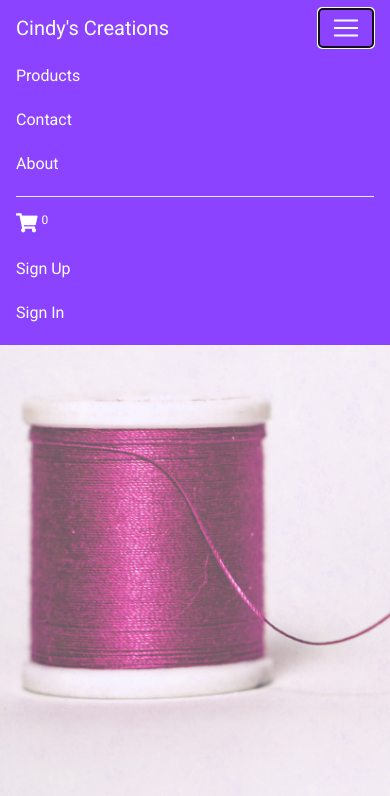
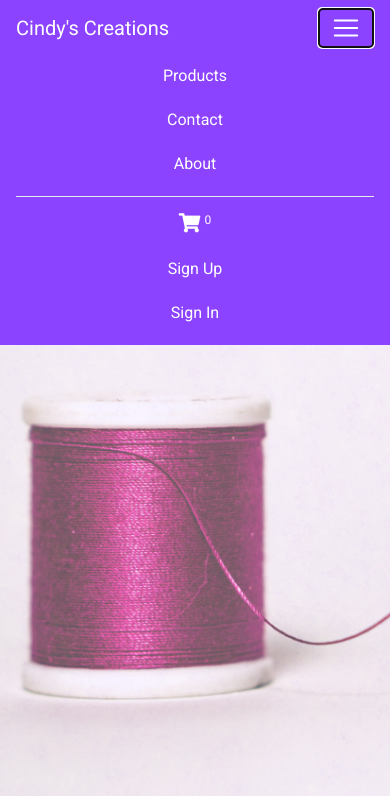
Before and after one commit to nbuikema/cindys-creations, a React (Create React App) app in the folder client/: page / in a window 390 px wide. Both pictures are taken after a click on the button "Toggle Navigation". Shown: the top 796 px of the page. Built offline with nearby package versions, Linux system fonts and the light colour scheme; no server answers.

Commit message:
center dropdowns

```diff
--- a/client/public/css/main.css
+++ b/client/public/css/main.css
@@ -86,6 +86,11 @@ html {
 .nav-link:hover:after,
 .dropdown-toggle:hover:after {
     transform: scaleX(1);
+}
+
+.navbar-dark .navbar-nav .nav-link,
+.dropdown-item {
+    text-align: center;
 }
 
 .dropdown-item:hover {
--- a/client/src/components/Navbar.js
+++ b/client/src/components/Navbar.js
@@ -45,7 +45,7 @@ const Navbar = ({history}) => (
                         <ul className='navbar-nav ml-auto mt-2 mt-lg-0'>
                             <li className='nav-item' data-toggle='collapse' data-target='.navbar-collapse.show'>
                                 <Link className='nav-link' to='/cart' style={isActive(history, '/cart')}>
-                                    <i class="fas fa-shopping-cart"></i> <sup>{numItemsInCart()}</sup>
+                                    <i className="fas fa-shopping-cart"></i> <sup>{numItemsInCart()}</sup>
                                 </Link>
                             </li>
                             <li className='nav-item' data-toggle='collapse' data-target='.navbar-collapse.show'>
@@ -63,7 +63,7 @@ const Navbar = ({history}) => (
                         <ul className='navbar-nav ml-auto mt-2 mt-lg-0'>
                             <li className='nav-item' data-toggle='collapse' data-target='.navbar-collapse.show'>
                                 <Link className='nav-link' to='/cart' style={isActive(history, '/cart')}>
-                                    <i class="fas fa-shopping-cart"></i> <sup>{numItemsInCart()}</sup>
+                                    <i className="fas fa-shopping-cart"></i> <sup>{numItemsInCart()}</sup>
                                 </Link>
                             </li>
                             <li className='nav-item dropdown' data-toggle='collapse' data-target='.navbar-collapse.show'>
```
